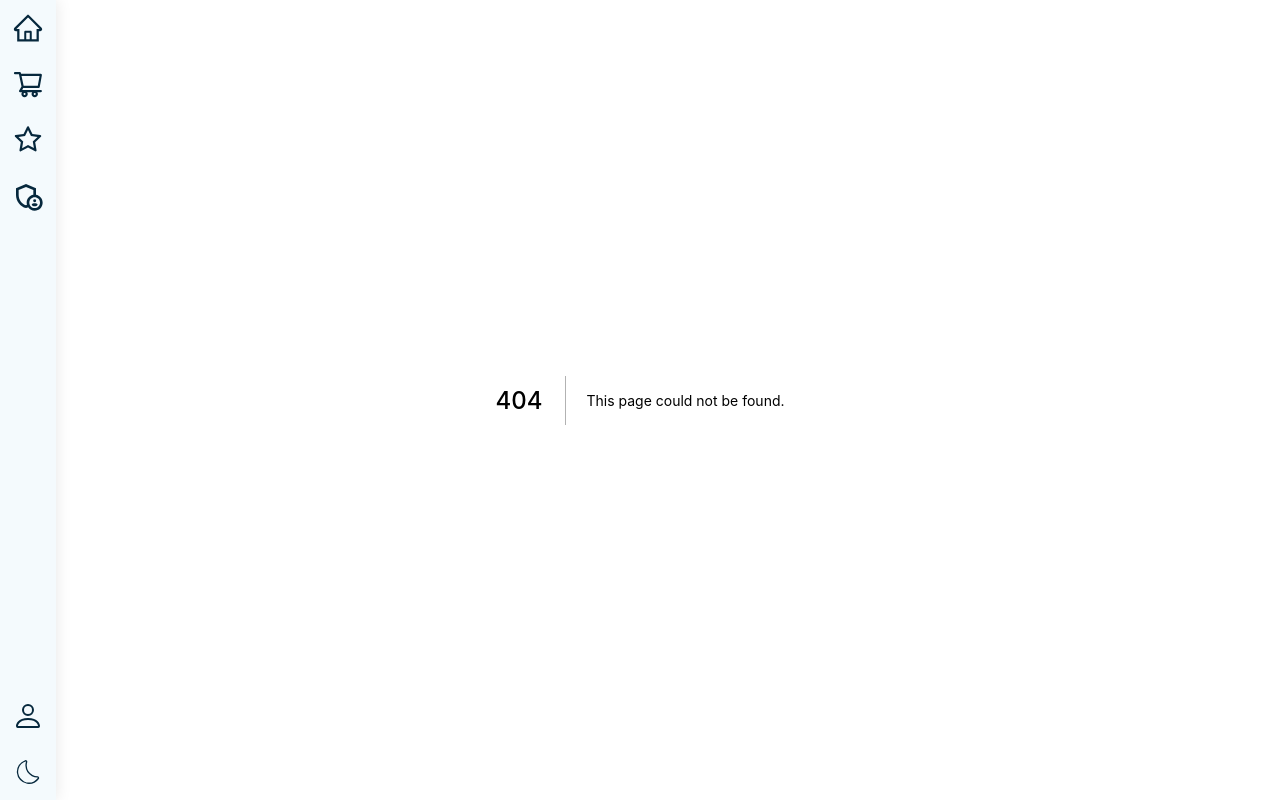
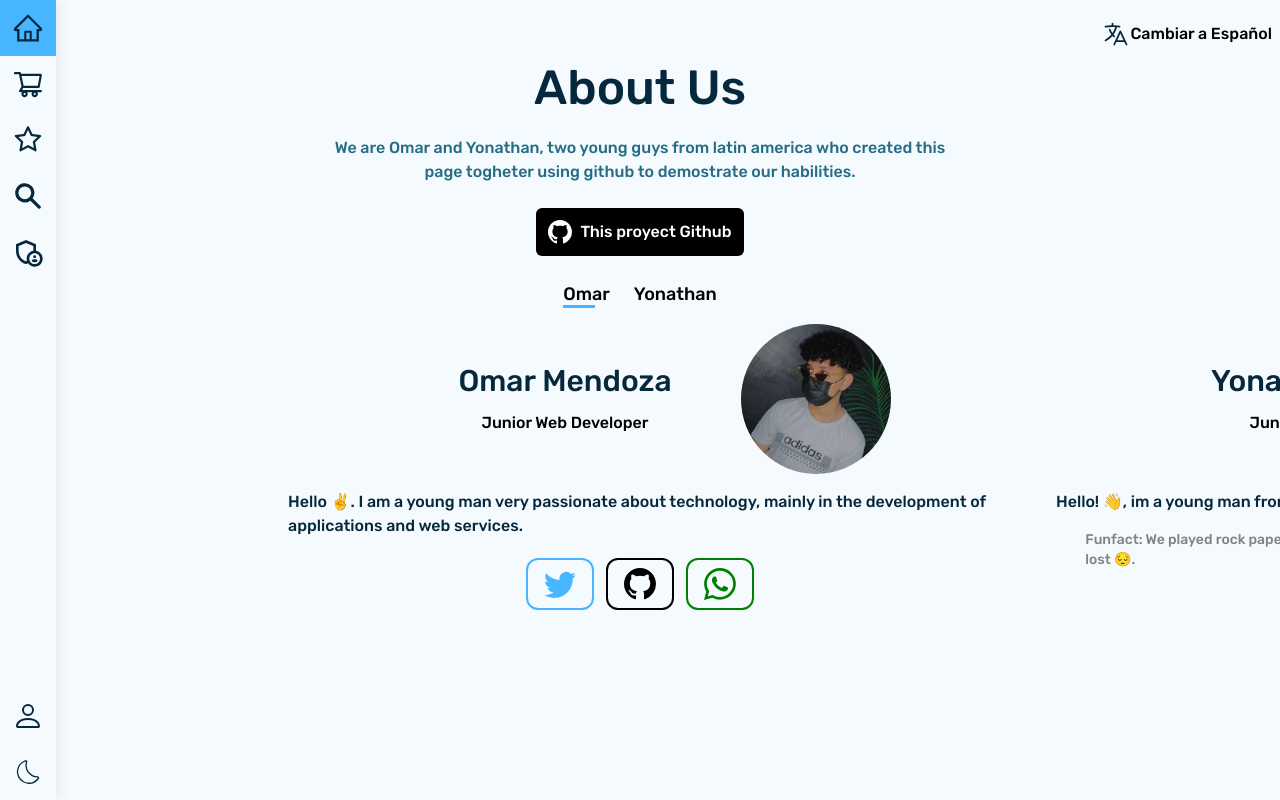
Before and after one commit to mendoza000/myshoes, a Next.js app: page /about_us in a window 1280 px wide. Before the commit this address had no page. Built offline with nearby package versions, Linux system fonts and the light colour scheme; what next-redux-wrapper would draw is missing.

Commit message:
Added about us page

```diff
--- a/components/Navbar.jsx
+++ b/components/Navbar.jsx
@@ -1,5 +1,6 @@
 import React, { useEffect, useState } from "react";
 import { CiGrid41, CiDark, MdDarkMode as DarkMode } from "react-icons/ci";
+import { HiSearch } from "react-icons/hi";
 import {
   AiOutlineHome,
   AiOutlineShoppingCart,
@@ -51,9 +52,9 @@ export default function Navbar() {
     ${navShowing ? " transform-none pointer-events-auto " : ""} md:pointer-events-auto md:transform-none md:w-min md:min-w-0 custom-shadow`}
       >
         <div className="">
-          <Link href={'/'}>
+          <Link href={'/'} >
             {/* REEMPLAZAR POR LINK ^ */}
-            <div
+            <div title='Home'
               className="h-14 grid grid-cols-[15%,85%] md:flex items-center justify-center place-content-center cursor-pointer transition-colors
          hover:bg-buttons_main md:w-14"
             >
@@ -61,21 +62,28 @@ export default function Navbar() {
               <span className="flex content-center text-lg md:hidden">Home</span>
             </div>
           </Link>
-          <div
+          <div title="Cart"
             className="h-14 grid grid-cols-[15%,85%] md:flex items-center justify-center place-content-center cursor-pointer transition-colors
          hover:bg-buttons_main md:w-14"
           >
             <AiOutlineShoppingCart className="w-8 h-8" />
             <span className="flex content-center text-lg md:hidden">Cart</span>
           </div>
-          <div
+          <div title="Favorites"
             className="h-14 grid grid-cols-[15%,85%] md:flex items-center justify-center place-content-center cursor-pointer transition-colors
          hover:bg-buttons_main md:w-14"
           >
             <AiOutlineStar className="w-8 h-8" />
             <span className="flex content-center text-lg md:hidden">Favorites</span>
           </div>
-          <div
+          <div title="Search"
+            className="h-14 grid grid-cols-[15%,85%] md:flex items-center justify-center place-content-center cursor-pointer transition-colors
+         hover:bg-buttons_main md:w-14"
+          >
+            <HiSearch className="w-8 h-8" />
+            <span className="flex content-center text-lg md:hidden">Search</span>
+          </div>
+          <div title="Admin Dashboard"
             className="h-14 grid grid-cols-[15%,85%] md:flex items-center justify-center place-content-center cursor-pointer transition-colors
          hover:bg-buttons_main md:w-14"
           >
@@ -86,14 +94,14 @@ export default function Navbar() {
           </div>
         </div>
         <div className="w-full">
-          <div
+          <div title="About Us"
             className="h-14 grid grid-cols-[15%,85%] md:flex items-center justify-center place-content-center cursor-pointer transition-colors
          hover:bg-buttons_main md:w-14"
           >
             <BsPerson className="w-8 h-8" />
             <span className="flex content-center text-lg md:hidden">About Us</span>
           </div>
-          <div
+          <div title="Dark Mode"
             className="h-14 grid grid-cols-[15%,85%] md:flex items-center justify-center place-content-center cursor-pointer transition-colors
          hover:bg-buttons_main md:w-14"
           >
--- a/components/home/Header.jsx
+++ b/components/home/Header.jsx
@@ -1,5 +1,6 @@
 import React from "react";
 import Image from "next/image";
+import Link from "next/link";
 
 const Header = () => {
   return (
@@ -35,9 +36,11 @@ const Header = () => {
             officia.
           </p>
 
-          <button className="max-w-sm py-5 text-xl duration-300 bg-gradient-to-r from-buttons_main to-details custom-shadow rounded-xl text-background_main hover:scale-105">
+          <a className="max-w-sm py-5 text-xl duration-300 bg-gradient-to-r from-buttons_main to-details custom-shadow rounded-xl
+          text-background_main hover:scale-105 grid place-content-center"
+          href='#shop' >
             Go to products
-          </button>
+          </a>
         </div>
 
         {/* col */}
--- a/components/ui/Slider.jsx
+++ b/components/ui/Slider.jsx
@@ -69,12 +69,13 @@ const Slider = () => {
   };
 
   return (
-    <div className="flex relative gap-3 px-5 w-full h-56 overflow-hidden mt-7 max-w-[900px]">
+    <div className="flex relative gap-3 px-5 w-full h-56 overflow-hidden mt-7 max-w-[900px] mx-auto">
       <button
-        className="grid place-content-center absolute z-20 bg-gradient-to-r from-[rgba(25,25,25,0.2)] to-transparent h-full w-20 top-0 left-0"
+        className="grid place-content-center absolute z-20 hover:bg-gradient-to-r hover:from-[rgba(25,25,25,0.1)]
+        hover:to-transparent h-full w-20 top-0 left-0"
         onClick={handlePrevIndex}
       >
-        <FaAngleLeft className="w-16 h-16 opacity-50" />
+        <FaAngleLeft className="w-16 h-16 opacity-90 fill-fonts_main" />
       </button>
       {shoes?.map((shoe) => {
         return (
@@ -104,7 +105,8 @@ const Slider = () => {
         );
       })}
       <button
-        className="absolute top-0 right-0 z-20 grid w-20 h-full place-content-center"
+        className="absolute top-0 right-0 z-20 grid w-20 h-full place-content-center hover:bg-gradient-to-r
+        hover:to-[rgba(25,25,25,0.1)] hover:from-transparent"
         onClick={handleNextIndex}
       >
         <FaAngleRight className="w-16 h-16 opacity-90 fill-fonts_main" />
--- /dev/null
+++ b/pages/about_us.js
@@ -0,0 +1,114 @@
+import React, { useState } from 'react'
+import { HiLanguage } from "react-icons/hi2";
+import { BsGithub, BsTwitter, BsWhatsapp, BsInstagram } from "react-icons/bs";
+import data from "./api/about.json"
+import Image from 'next/image';
+
+export default function About_us() {
+  const [language, setLanguage] = useState('en')
+  const [currentPerson, setCurrentPerson] = useState('omar')
+
+  const handleLanguageChange = () => {
+    language === 'en' ? setLanguage('es') : setLanguage('en')
+  }
+  return <div className='min-h-screen w-full flex items-center flex-col bg-background_main_l overflow-x-hidden'>
+    <button className='absolute right-2 top-5 flex items-center text-md'
+      onClick={handleLanguageChange}>
+      <HiLanguage className='fill-fonts_main h-7 w-7' />
+      {
+        language === 'en' ? 'Cambiar a Español' : 'Change to English'
+      }
+    </button>
+    <div className='mt-16 w-full'>
+      <h1 className='text-5xl text-center text-fonts_main'>{data[language].title}</h1>
+    </div>
+    <div className='mt-6 w-11/12 text-center text-fonts_secondary'>
+      <h3 className='max-w-screen-sm mx-auto'>{data[language].description}</h3>
+    </div>
+    <div className='w-full mt-6 '>
+      <a href='https://github.com/mendoza000/myshoes' target='_blank' rel='noreferrer' className='w-max bg-black text-[rgb(255,255,255)] rounded-md p-3 mx-auto flex'>
+        <BsGithub className='fill-[#FFF] h-6 w-6 my-auto mr-2' />
+        {
+          data[language].gitbutton
+        }
+      </a>
+    </div>
+    <div className='w-full flex justify-center items-center mt-6 text-lg'>
+      <div className='flex justify-center gap-6 items-center relative'>
+        <button className={``}
+          onClick={() => setCurrentPerson('omar')} >Omar</button>
+        <button className={``}
+          onClick={() => setCurrentPerson('yon')}>Yonathan</button>
+        <span className={`w-8 h-[3px] transition-all bg-buttons_main absolute bottom-0
+        ${currentPerson === 'omar' ? 'left-0 translate-x-0' : 'left-[calc(100%-4rem)] w-16 translate-x-0'}`} />
+      </div>
+    </div>
+    <div className='w-full flex relative max-w-screen-md justify-center'>
+      <div className={`w-full flex flex-col transition-all absolute right-0 translate-x-0 ${currentPerson === 'yon' && 'right-full'}`}>
+        {/*
+        ------------------------------------------------------------------------------------
+                                              OMAR
+        ------------------------------------------------------------------------------------
+      */}
+        <div className={`flex w-11/12 mx-auto mt-4 items-center justify-center bg-background_main_l`}>
+          <div className='w-1/2'>
+            <h3 className='text-3xl text-fonts_main text-center'>{data.ourData.omar.name}</h3>
+            <h4 className='text-md mt-3 text-center'>{data.ourData.omar.smalldesc[language]}</h4>
+          </div>
+          <Image
+            src={data.ourData.omar.photo}
+            alt='profile pic'
+            width={150}
+            height={150}
+            className='rounded-[50%]' />
+        </div>
+        <p className='text-md w-11/12 mx-auto mt-4 text-fonts_main'>{data.ourData.omar.description[language]}</p>
+        <div className='flex w-full justify-center mt-5 gap-3 mb-16'>
+          <div className='py-2 px-4 border-[2px] border-buttons_main rounded-xl '>
+            <BsTwitter className='h-8 w-8 fill-buttons_main ' />
+          </div>
+          <div className='py-2 px-4 border-[2px] border-[black] rounded-xl '>
+            <BsGithub className='h-8 w-8 fill-[black] ' />
+          </div>
+          <div className='py-2 px-4 border-[2px] border-[green] rounded-xl '>
+            <BsWhatsapp className='h-8 w-8 fill-[green] ' />
+          </div>
+        </div>
+      </div>
+      <div className={`w-full flex flex-col transition-all absolute left-0 translate-x-0 ${currentPerson === 'omar' && 'left-full'}`}>
+        {/*
+        --------------------------------------------------------------------------------------
+                                        YONEXT
+        ---------------------------------------------------------------------------------------
+         */}
+        <div className={`flex w-11/12 mx-auto mt-4 items-center justify-center`}>
+          <div className='w-1/2'>
+            <h3 className='text-3xl text-fonts_main text-center'>{data.ourData.yon.name}</h3>
+            <h4 className='text-md mt-3 text-center'>{data.ourData.yon.smalldesc[language]}</h4>
+          </div>
+          <Image
+            src={data.ourData.yon.photo}
+            alt='profile pic'
+            width={150}
+            height={150}
+            className='rounded-[50%]' />
+        </div>
+        <div className='text-md w-11/12 mx-auto mt-4 text-fonts_main'>
+          <span>{data.ourData.yon.description[language]}</span>
+          <span className='text-sm w-11/12 block text-[rgb(130,130,130)] mt-4 mx-auto'>{data.ourData.yon.funfact[language]}</span>
+        </div>
+        <div className='flex w-full justify-center mt-5 gap-3 mb-16'>
+          <a href='https://www.instagram.com/yoni_oc/' target='_blank' rel='noreferrer' className='py-2 px-4 border-[2px] border-[#E1306C] rounded-xl '>
+            <BsInstagram className='h-8 w-8 fill-[#E1306C] ' />
+          </a>
+          <a href='https://github.com/yonext24' target='_blank' rel='noreferrer' className='py-2 px-4 border-[2px] border-[black] rounded-xl '>
+            <BsGithub className='h-8 w-8 fill-[black] ' />
+          </a>
+          <a href='https://wa.me/1126665538' target='_blank' rel="noreferrer" className='py-2 px-4 border-[2px] border-[green] rounded-xl '>
+            <BsWhatsapp className='h-8 w-8 fill-[green] ' />
+          </a>
+        </div>
+      </div>
+    </div>
+  </div >
+}
--- /dev/null
+++ b/pages/api/about.json
@@ -0,0 +1,42 @@
+{
+  "en": {
+    "title": "About Us",
+    "description": "We are Omar and Yonathan, two young guys from latin america who created this page togheter using github to demostrate our habilities.",
+    "gitbutton": "This proyect Github"
+  },
+  "es": {
+    "title": "Sobre Nosotros",
+    "description": "Nosotros somos Omar y Yonathan, dos jovenes de latinoamérica que crearon esta página en conjunto utilizando github para demostrar nuestras habilidades.",
+    "gitbutton": "El Github de este proyecto"
+  },
+  "ourData": {
+    "omar": {
+      "smalldesc": {
+        "en": "Junior Web Developer",
+        "es": "Desarrollador Web Junior"
+      },
+      "description": {
+        "en": "Hello ✌. I am a young man very passionate about technology, mainly in the development of applications and web services.",
+        "es": "Hola ✌. Soy un joven muy apasionado por la tecnología, principalmente en el desarrollo de aplicaciones y servicios web."
+      },
+      "name": "Omar Mendoza",
+      "photo": "/profile-omar.jpg"
+    },
+    "yon": {
+      "smalldesc": {
+        "en": "Junior Web Developer",
+        "es": "Desarrollador Web Junior"
+      },
+      "description": {
+        "es": "Hola! 👋, soy un joven de Argentina que ama desarrollar aplicaciones web 🔗.",
+        "en": "Hello! 👋, im a young man from Argentina who loves developing web aplications 🔗."
+      },
+      "funfact": {
+        "es": "Funfact: Jugamos piedra papel o tijeras para ver quien aparecía primero por defecto en esta página y perdí 😔.",
+        "en": "Funfact: We played rock paper scissors to determine who was first by default in this page and i lost 😔."
+      },
+      "name": "Yonathan Picone",
+      "photo": "/profile_yon.jpg"
+    }
+  }
+}
--- a/pages/index.js
+++ b/pages/index.js
@@ -6,7 +6,6 @@ import { useDispatch } from "react-redux";
 import { getFavs } from "@store/actions/fav";
 import PromoCard from "@components/ui/PromoCard";
 import Slider from "@components/ui/Slider";
-import useIntersectionObserver from "hooks/useIntersectionObserver";
 import Card2 from "@components/home/Card2";
 import Header from "@components/home/Header";
 
@@ -35,7 +34,7 @@ export default function Home() {
           <div className="waveform__bar"></div>
         </div>
       </div>
-      <div className="container min-h-screen bg-background_main animate__animated animate__fadeIn animate__faster">
+      <div className="container scroll-smooth min-h-screen min-w-full bg-background_main animate__animated animate__fadeIn animate__faster">
         {/* header only md & lg */}
         <Header />
 
@@ -45,7 +44,7 @@ export default function Home() {
           </h1>
         </div>
 
-        <div className="">
+        <div className="" id="shop">
           <div className="flex justify-center gap-6">
             <h3 className="flex items-center py-1 pr-4 text-xl font-semibold text-center border-b-2 border-b-buttons_main">
               News
--- a/styles/globals.css
+++ b/styles/globals.css
@@ -1,6 +1,10 @@
 @tailwind base;
 @tailwind components;
 @tailwind utilities;
+
+html, body {
+  scroll-behavior: smooth!important;
+}
 
 @layer base {
   html {
```
Also changed, not shown: public/profile-omar.jpg (added), public/profile_yon.jpg (added).
